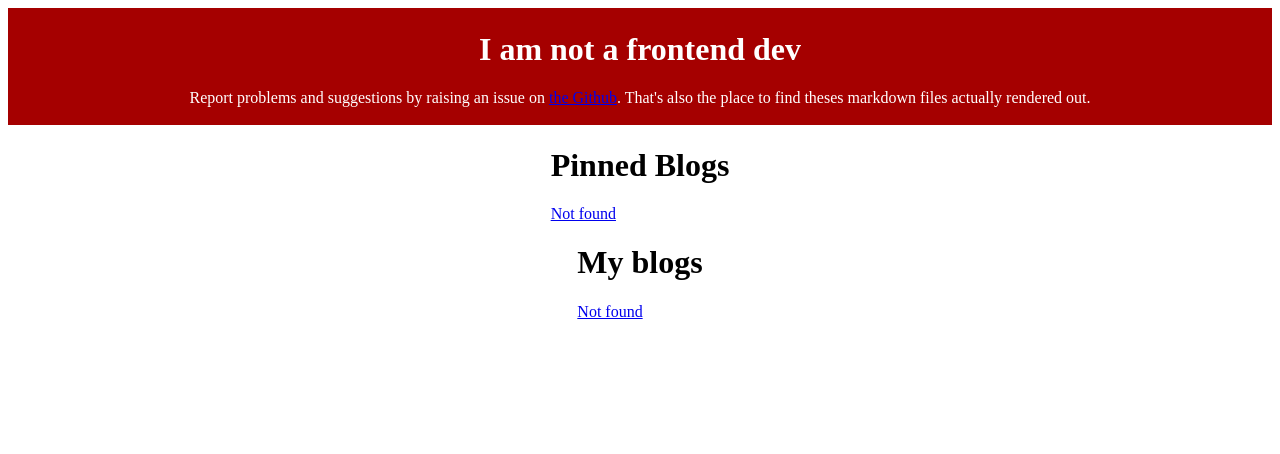
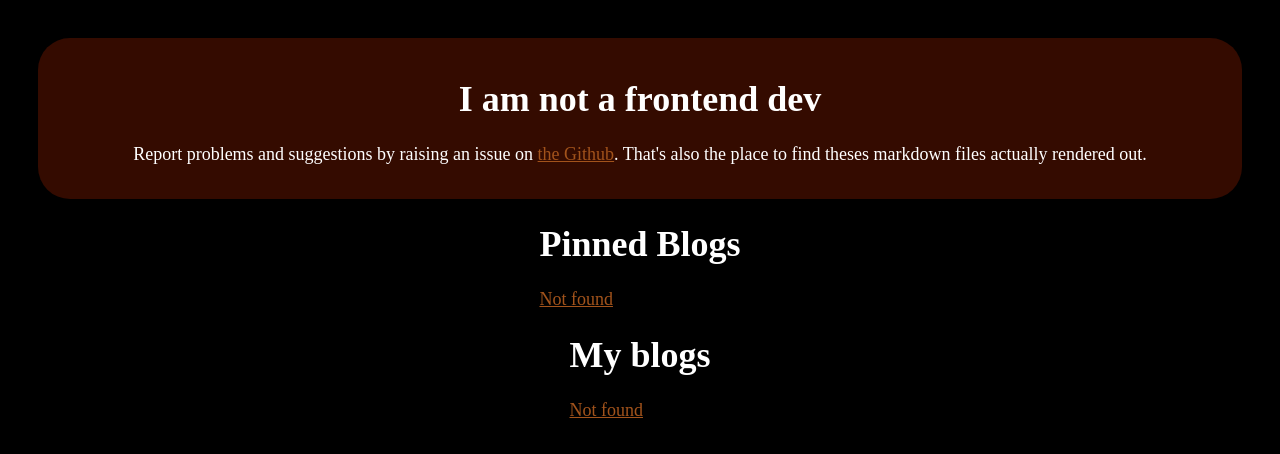
Before and after one commit to Kat-zorn/Kat-zorn.github.io, a plain HTML site: page index.html in a window 1280 px wide. Drawn offline with Linux system fonts and the light colour scheme; no server answers.

Commit message:
Made the CSS site-wide.

```diff
--- a/md-render/style.css
+++ /dev/null
@@ -1,22 +0,0 @@
-.C\+\+ {
-    color: rgb(212, 104, 47);
-}
-
-pre {
-    margin-left: 1cm;
-}
-
-body {
-    background-color: black;
-    color: white;
-    margin: 1cm;
-    font-size: large;
-}
-
-code {
-    color: rgb(236, 45, 230);
-}
-
-del {
-    color: red;
-}
--- a/style.css
+++ b/style.css
@@ -1,9 +1,3 @@
-li
-{
-    max-width: fit-content;
-    font-size: large;
-}
-
 h1
 {
     max-width: fit-content;
@@ -19,11 +13,6 @@ a
     max-width: fit-content;
 }
 
-ul
-{
-    max-width: fit-content;
-}
-
 .Centered
 {
     max-width: fit-content;
@@ -33,9 +22,38 @@ ul
 
 .RedBox
 {
-    background-color: rgb(165, 0, 0);
-    padding-bottom: 0.1rem;
-    padding-top: 0.1rem;
+    background-color: rgb(52, 11, 0);
+    border-radius: 2rem;
+    /* padding-bottom: 0.1rem; */
+    /* padding-top: 0.1rem; */
+    padding: 1rem;
     color: white;
     max-height: max-content;
 }
+
+.C\+\+ {
+    color: rgb(212, 104, 47);
+}
+
+pre {
+    margin-left: 1cm;
+}
+
+body {
+    background-color: black;
+    color: white;
+    margin: 1cm;
+    font-size: large;
+}
+
+code {
+    color: rgb(236, 45, 230);
+}
+
+del {
+    color: red;
+}
+
+a {
+    color: rgb(162, 83, 27);
+}
```
Also changed, not shown: md-render/index.html (+1 -1 lines).
